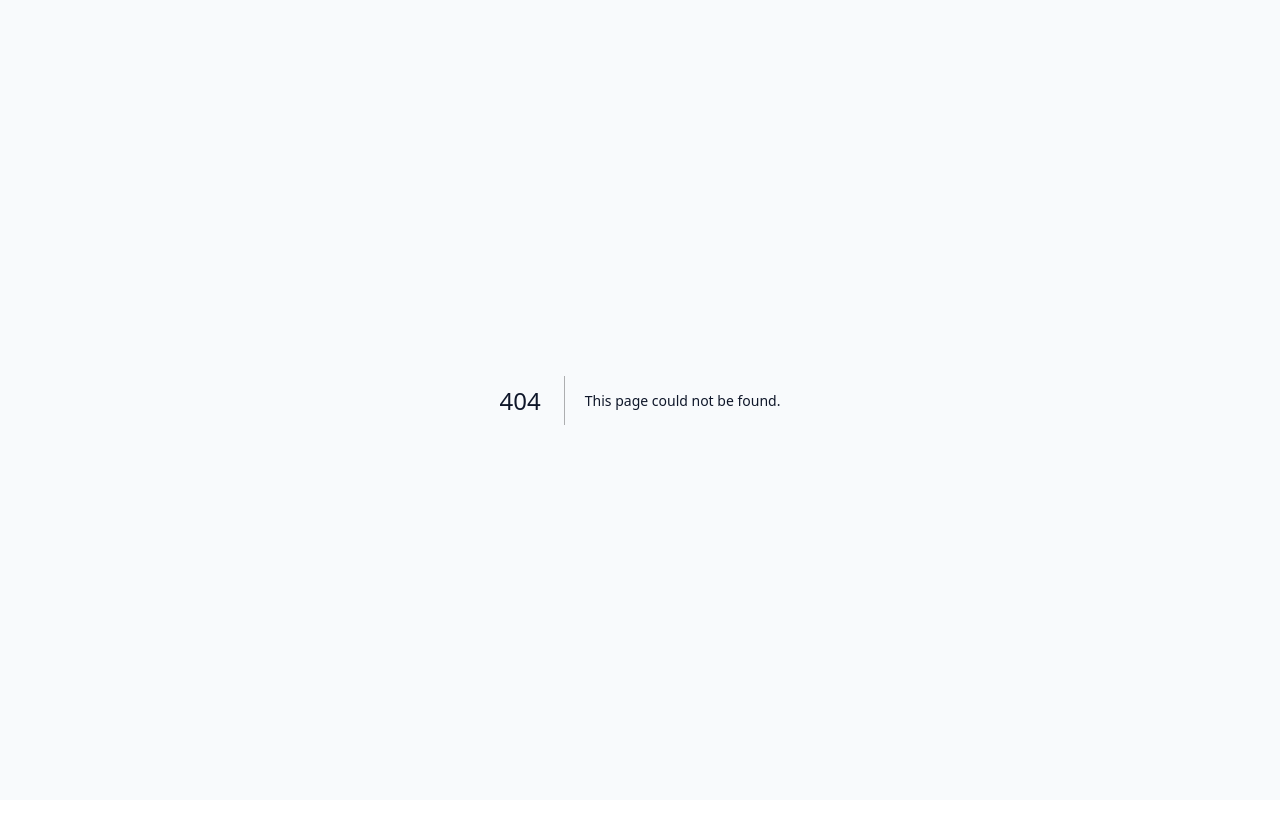
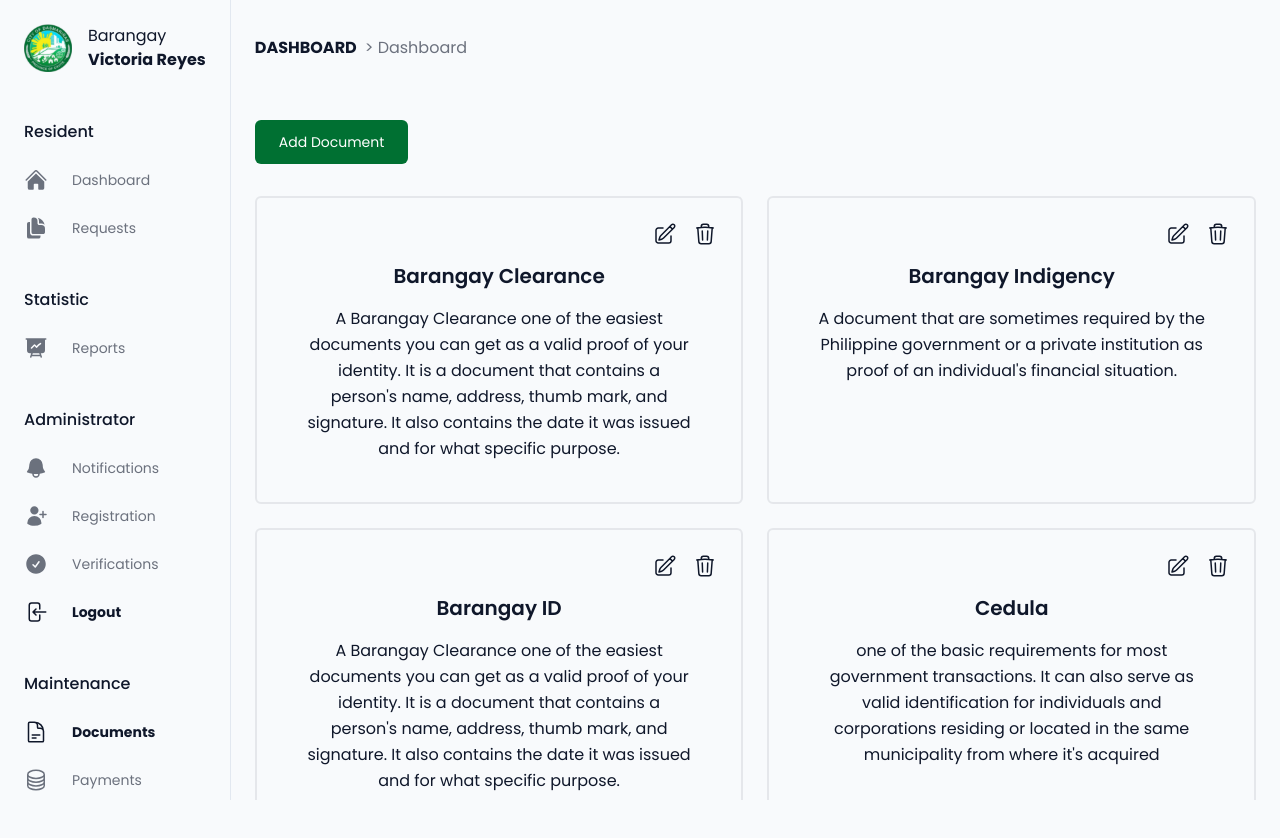
Before and after one commit to jazztinecruz/victoria-reyes, a Next.js app: page /dashboard/document-maintenance in a window 1280 px wide. Before the commit this address had no page. Shown: the top 838 px of the page. Before the commit the page ends 800 px from the top, so only its background shows below. Built offline with nearby package versions, Linux system fonts and the light colour scheme.

Commit message:
Rename documents-maintenance to document-maintenance

```diff
--- a/app/(administrator)/dashboard/documents-maintenance/page.tsx
+++ b/app/(administrator)/dashboard/document-maintenance/page.tsx
@@ -7,7 +7,7 @@ import Field from "../../../../components/elements/field";
 import Modal from "../../../../components/elements/modal";
 import Document from "../../../document";
 
-const DocumentsMaintenance = () => {
+const DocumentMaintenance = () => {
   const [openAddModal, setOpenAddModal] = useState(false);
   const initialValue = {
     id: 0,
@@ -131,4 +131,4 @@ const DocumentsMaintenance = () => {
   );
 };
 
-export default DocumentsMaintenance;
+export default DocumentMaintenance;
--- a/app/(administrator)/layout.tsx
+++ b/app/(administrator)/layout.tsx
@@ -60,12 +60,12 @@ const DashboardLayout = ({ children }: { children: React.ReactNode }) => {
     maintenance: [
       {
         name: "Documents",
-        href: "/dashboard/documents-maintenance",
+        href: "/dashboard/document-maintenance",
         Icon: DocumentTextIcon,
       },
       {
         name: "Payments",
-        href: "/dashboard/payments-maintenance",
+        href: "/dashboard/payment-maintenance",
         Icon: CircleStackIcon,
       },
     ],
```
